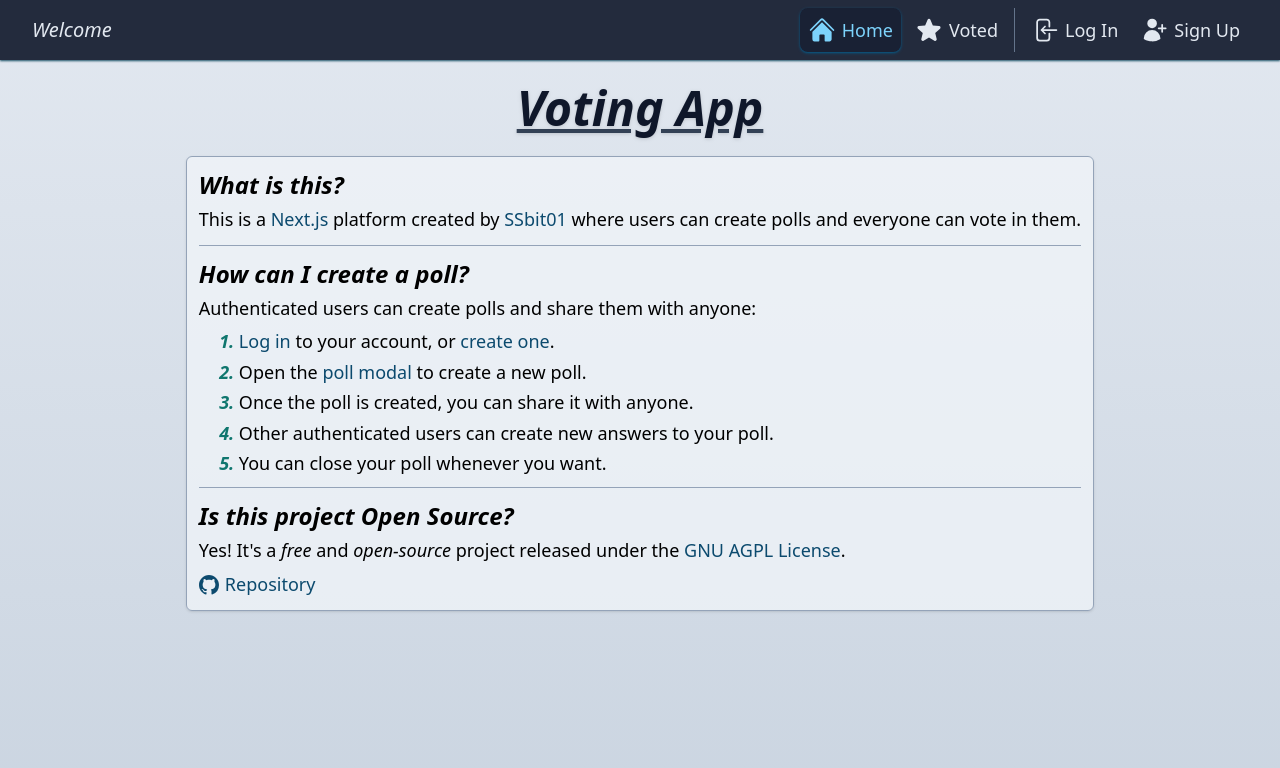
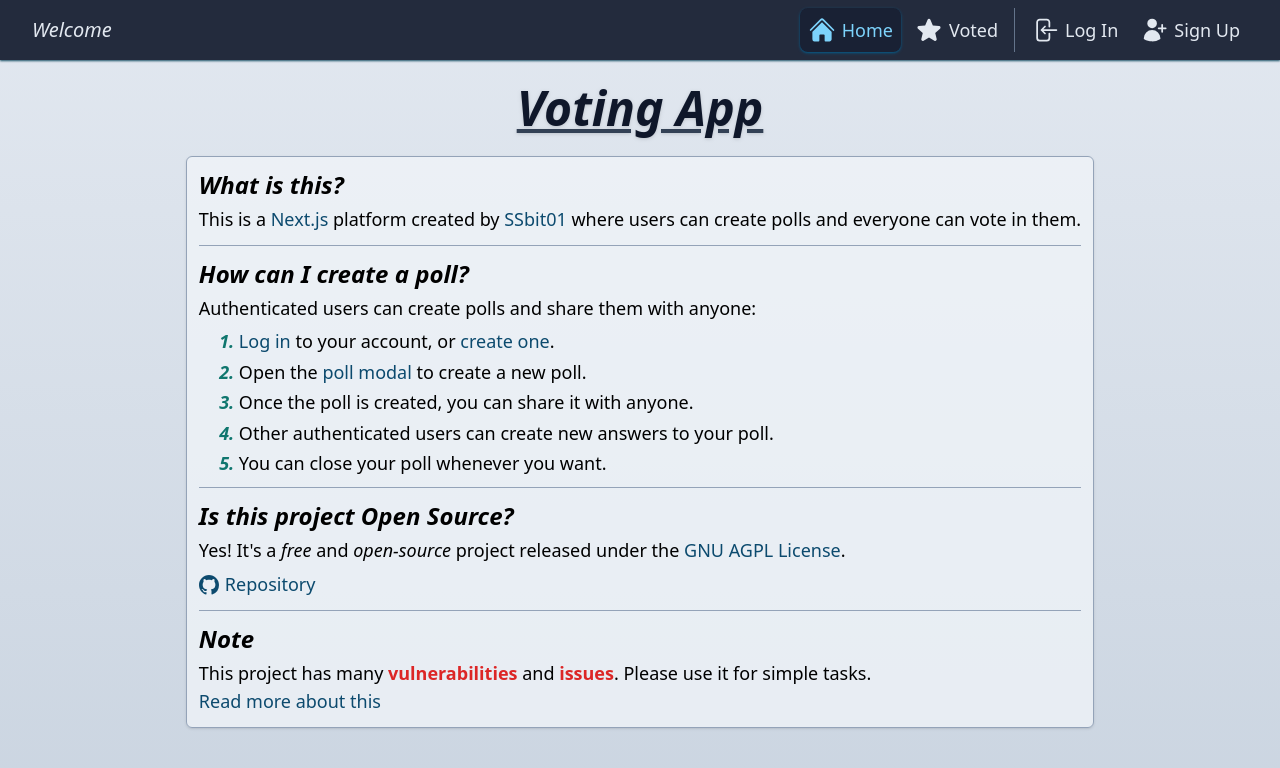
Before and after one commit to SSbit01/Voting-App, a Next.js app: page / in a window 1280 px wide. Shown: the top 768 px of the page. Built offline with nearby package versions, Linux system fonts and the light colour scheme; no server answers.

Commit message:
feat: known issues and vulnerabilities

```diff
--- a/pages/index.tsx
+++ b/pages/index.tsx
@@ -11,9 +11,7 @@ export default function HomePage() {
 
   return (
     <main className="grid items-center justify-center gap-4 sm:gap-6 mt-6 mb-8">
-      <h1 className="text-4xl sm:text-5xl text-center font-semibold text-slate-900 italic drop-shadow break-all underline decoration-slate-700 mx-3">
-        Voting App
-      </h1>
+      <h1 className="text-4xl sm:text-5xl text-center font-semibold text-slate-900 italic drop-shadow break-all underline decoration-slate-700 mx-3">Voting App</h1>
       <section className="md:text-lg sm:bg-slate-100/75 divide-y divide-slate-400 sm:px-3 sm:border border-slate-400 rounded-md sm:shadow shadow-slate-400 mx-3.5 sm:mx-2">
         {
           [
@@ -57,6 +55,15 @@ export default function HomePage() {
                   </p>
                 </>
               )
+            },
+            {
+              header: "Note",
+              content: (
+                <>
+                  <p>This project has many <strong className="text-red-600">vulnerabilities</strong> and <strong className="text-red-600">issues</strong>. Please use it for simple tasks.</p>
+                  <p><a href="https://github.com/SSbit01/voting-app?tab=readme-ov-file#known-issues" target="_blank" rel="noreferrer" className={actionClassName}>Read more about this</a></p>
+                </>
+              )
             }
           ].map(({ header, content }, i) => (
             <article key={i} className="py-3">
```
Also changed, not shown: 2 other files (tests, documents, lock files or other folders).
